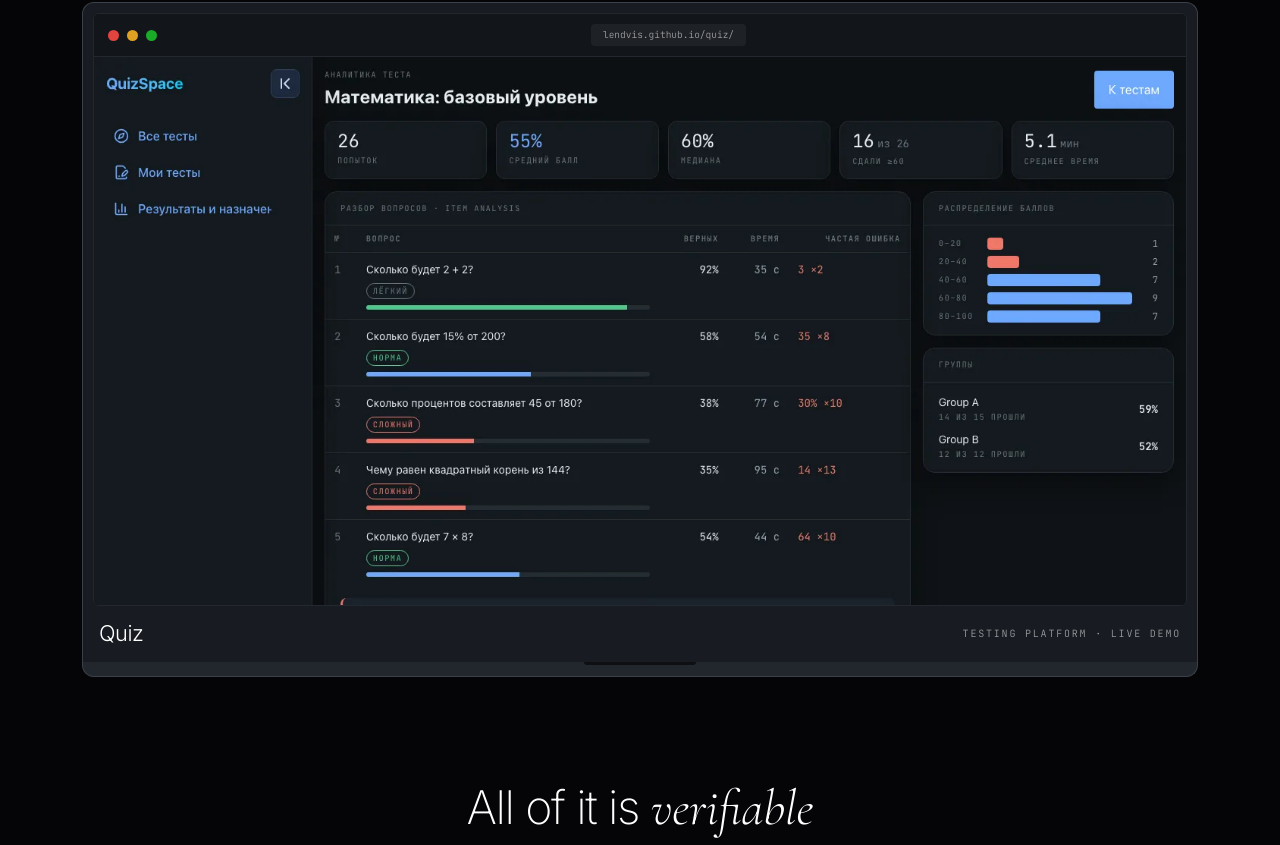
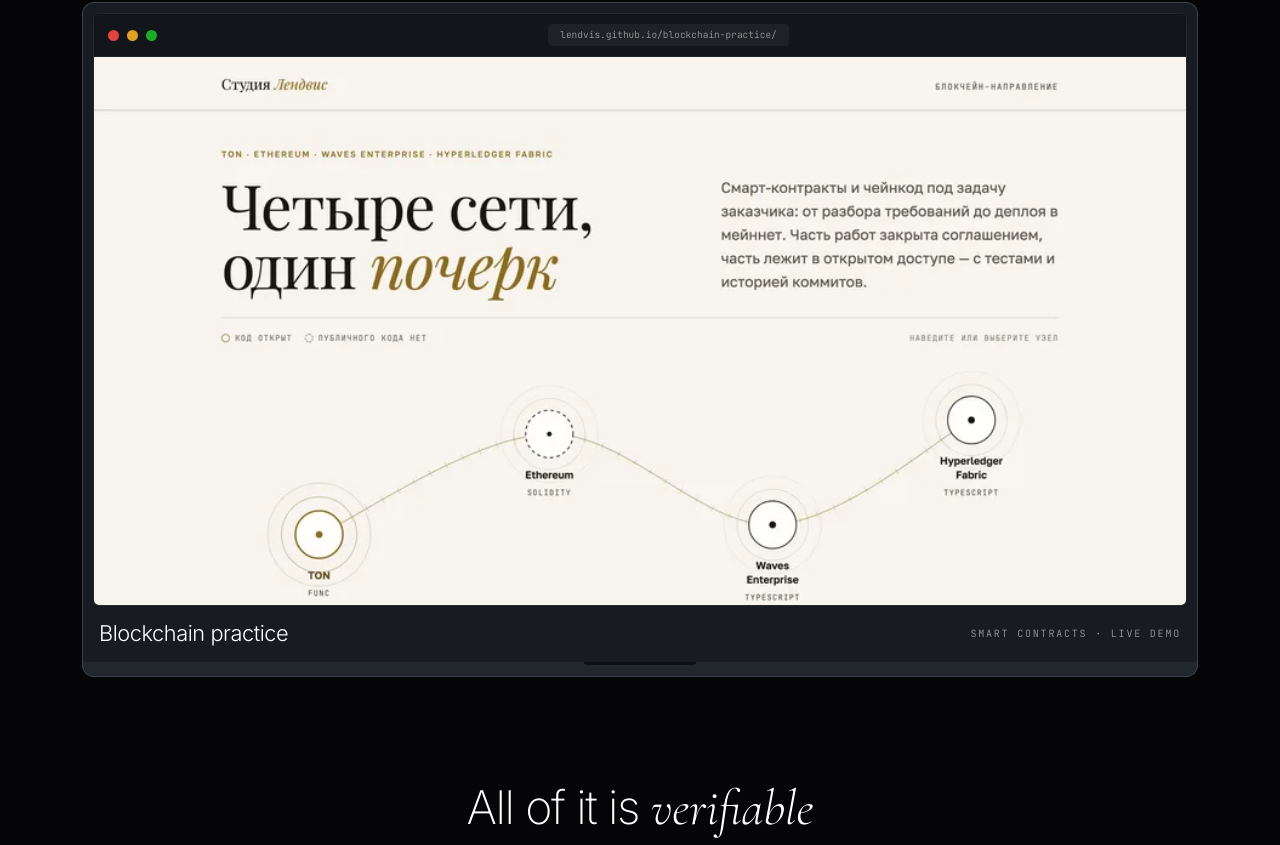
Before and after one commit to Olegg000/lendvis, a React (Vite) app: page / in a window 1280 px wide. Shown: the part 2833-3678 px from the top of the page. Built offline with nearby package versions, Linux system fonts and the light colour scheme; a web font is replaced by a local one.

Commit message:
Главная: блокчейн третьим вместо quiz — бот, мобилка, блокчейн; описание карточек шире (82ch)

```diff
--- a/src/components/WorkCard.tsx
+++ b/src/components/WorkCard.tsx
@@ -187,7 +187,7 @@
         </Heading>
       </div>
 
-      <p className="mb-7 max-w-[62ch] text-body text-soft">{lede}</p>
+      <p className="mb-7 max-w-[82ch] text-body text-soft">{lede}</p>
 
       {project.phone ? (
         // Высота панели задаётся самими телефонами, а не фиксированным кадром — пустоты нет
--- a/src/pages/Home.tsx
+++ b/src/pages/Home.tsx
@@ -33,7 +33,7 @@
   const { t } = useLang()
   // Витрина главной — три сильнейших: продающий бот, самая красивая мобилка, демо с глубиной.
   // Явный список, а не первые три по порядку: порядок в data.ts — общий для страницы «Проекты».
-  const featured = ['Бот записи клиентов', 'Ателье на заказ', 'Quiz']
+  const featured = ['Бот записи клиентов', 'Ателье на заказ', 'Блокчейн-практика']
   const shown = featured.map((n) => projects.find((p) => p.name === n)).filter(Boolean) as typeof projects
 
   return (
```
